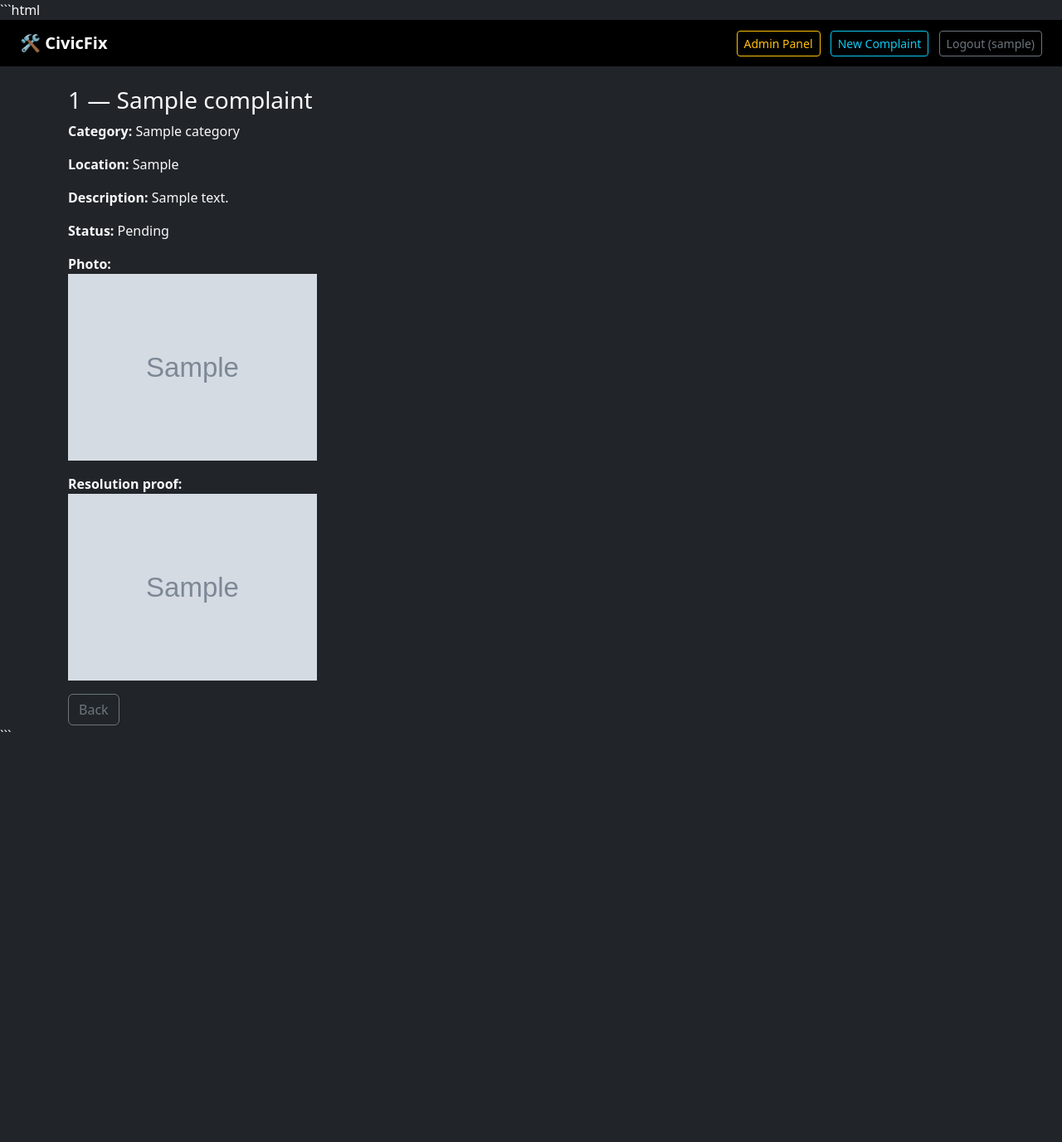
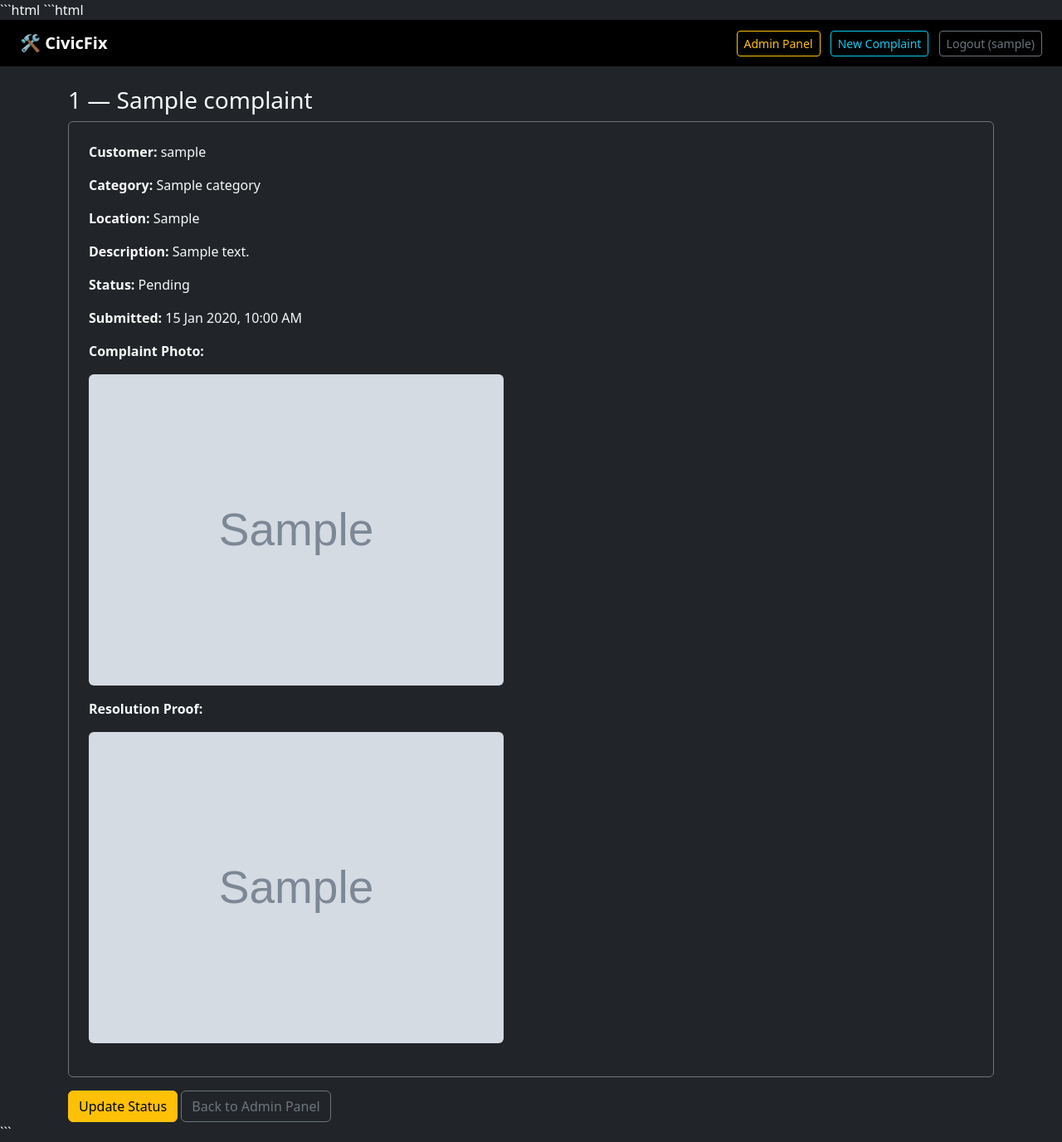
Before and after one commit to ManikandanJA/civicfix, a Django app: page /complaint/1/ in a window 1280 px wide. Shown: the whole page at 83% size. Before the commit the page ends 882 px from the top, so only its background shows below. Run offline with Django 5.2, Linux system fonts and the light colour scheme; a user stored in the database is signed in; tables that the repository leaves empty hold one stand-in row (values such as "Sample post"); grey boxes marked "Sample" are stand-in pictures.

Commit message:
Allow admin to view all complaints

````diff
--- a/complaints/templates/complaints/complaint_detail.html
+++ b/complaints/templates/complaints/complaint_detail.html
@@ -1,15 +1,76 @@
+```html
 {% extends 'complaints/base.html' %}
 {% block content %}
+
 <h3>{{ complaint.complaint_id }} — {{ complaint.title }}</h3>
-<p><strong>Category:</strong> {{ complaint.category }}</p>
-<p><strong>Location:</strong> {{ complaint.location }}</p>
-<p><strong>Description:</strong> {{ complaint.description }}</p>
-<p><strong>Status:</strong> {{ complaint.get_status_display }}</p>
-{% if complaint.photo %}
-  <p><strong>Photo:</strong><br><img src="{{ complaint.photo.url }}" width="300"></p>
-{% endif %}
-{% if complaint.resolution_photo %}
-  <p><strong>Resolution proof:</strong><br><img src="{{ complaint.resolution_photo.url }}" width="300"></p>
-{% endif %}
-<a href="{% url 'dashboard' %}" class="btn btn-outline-secondary">Back</a>
+
+<div class="card bg-dark text-light border-secondary p-4">
+
+  <p>
+    <strong>Customer:</strong>
+    {{ complaint.user.username }}
+  </p>
+
+  <p>
+    <strong>Category:</strong>
+    {{ complaint.category }}
+  </p>
+
+  <p>
+    <strong>Location:</strong>
+    {{ complaint.location }}
+  </p>
+
+  <p>
+    <strong>Description:</strong>
+    {{ complaint.description }}
+  </p>
+
+  <p>
+    <strong>Status:</strong>
+    {{ complaint.get_status_display }}
+  </p>
+
+  <p>
+    <strong>Submitted:</strong>
+    {{ complaint.created_at|date:"d M Y, h:i A" }}
+  </p>
+
+  {% if complaint.photo %}
+    <p>
+      <strong>Complaint Photo:</strong>
+    </p>
+
+    <img src="{{ complaint.photo.url }}"
+         class="img-fluid rounded mb-3"
+         style="max-width: 500px;">
+  {% endif %}
+
+  {% if complaint.resolution_photo %}
+    <p>
+      <strong>Resolution Proof:</strong>
+    </p>
+
+    <img src="{{ complaint.resolution_photo.url }}"
+         class="img-fluid rounded mb-3"
+         style="max-width: 500px;">
+  {% endif %}
+
+</div>
+
+<div class="mt-3">
+
+  <a href="{% url 'update_status' complaint.complaint_id %}"
+     class="btn btn-warning">
+    Update Status
+  </a>
+
+  <a href="{% url 'admin_complaint_list' %}"
+     class="btn btn-outline-secondary">
+    Back to Admin Panel
+  </a>
+
+</div>
+
 {% endblock %}
+```
--- a/complaints/views.py
+++ b/complaints/views.py
@@ -49,8 +49,29 @@ def submit_complaint(request):
 
 @login_required
 def complaint_detail(request, complaint_id):
-    complaint = get_object_or_404(Complaint, complaint_id=complaint_id)
-    return render(request, 'complaints/complaint_detail.html', {'complaint': complaint})
+    complaint = get_object_or_404(
+        Complaint,
+        complaint_id=complaint_id
+    )
+
+    # Admin can view any complaint
+    if request.user.is_staff:
+        return render(
+            request,
+            'complaints/complaint_detail.html',
+            {'complaint': complaint}
+        )
+
+    # Customer can view only their own complaint
+    if complaint.user != request.user:
+        messages.error(request, "You are not allowed to view this complaint.")
+        return redirect('dashboard')
+
+    return render(
+        request,
+        'complaints/complaint_detail.html',
+        {'complaint': complaint}
+    )
 
 
 @login_required
````
Also changed, not shown: complaints/templates/complaints/admin_list.html (+59 -5 lines).
